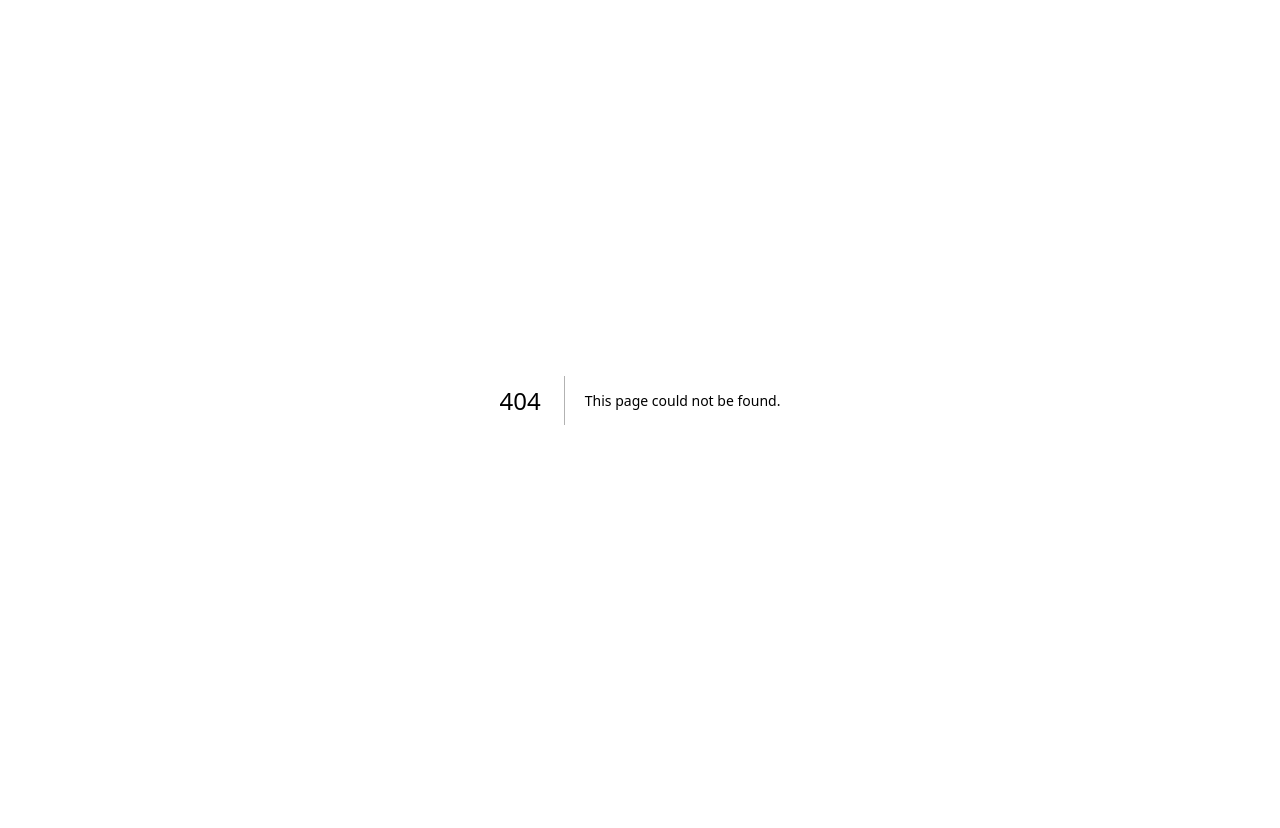
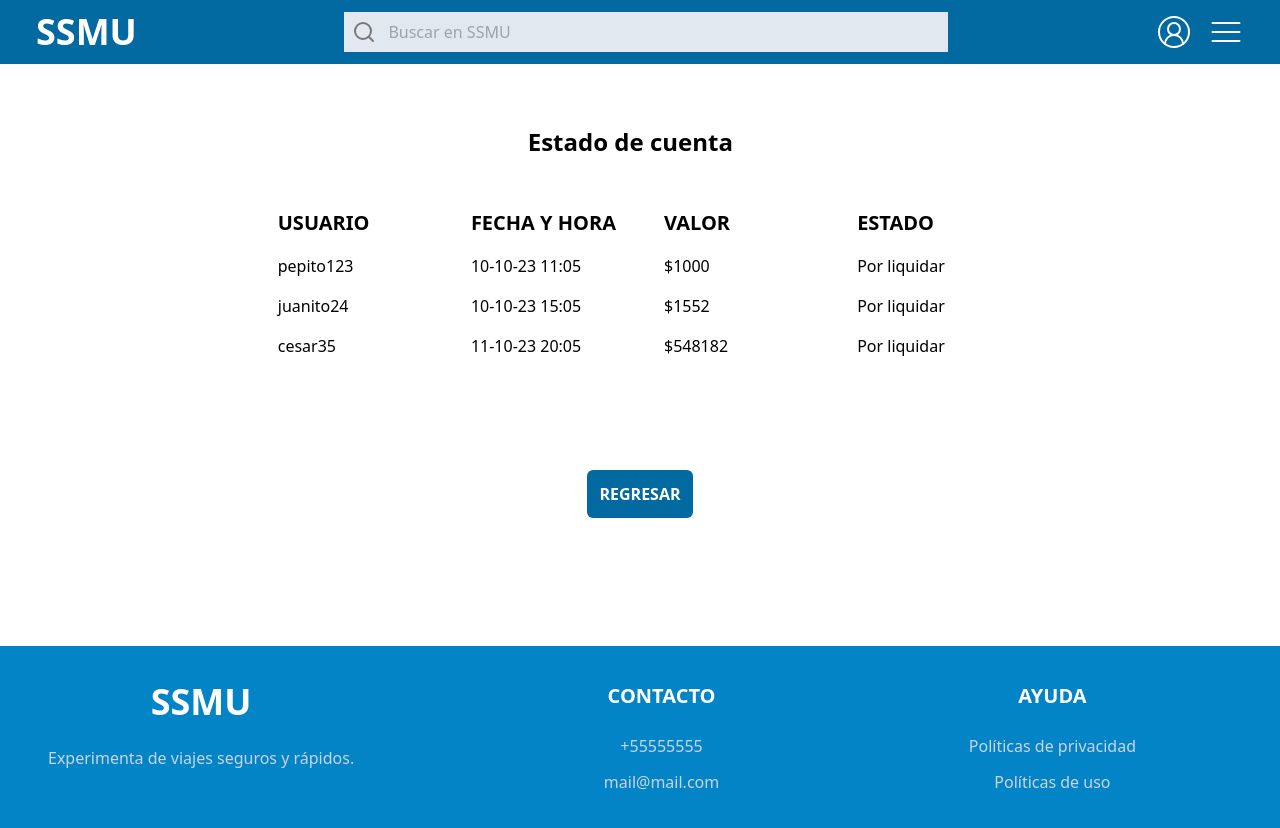
Before and after one commit to CodeF-ctory2023/front, a Next.js app: page /GestionFinanciera/GestionDeCuenta/EstadoDeCuenta in a window 1280 px wide. Before the commit this address had no page. Shown: the top 828 px of the page. Before the commit the page ends 800 px from the top, so only its background shows below. Built offline with nearby package versions, Linux system fonts and the light colour scheme.

Commit message:
creacion rama estado de cuenta

```diff
--- /dev/null
+++ b/pages/GestionFinanciera/GestionDeCuenta/EstadoDeCuenta/index.tsx
@@ -0,0 +1,82 @@
+import { Layout } from '@/components/GestionFinanciera/Layout';
+import { Button } from '@/components/GestionFinanciera/Button';
+
+
+
+import { useRouter } from 'next/router';
+
+
+import ReactDatePicker from 'react-datepicker';
+import 'react-datepicker/dist/react-datepicker.css';
+
+
+
+
+const EstadoDeCuentaPage = () => {
+  const containerStyle = {
+    display: 'flex',
+    justifyContent: 'space-between',
+    alignItems: 'flex-start',
+  };
+  const columnStyle = {
+    display: 'flex',
+    justifyContent: 'space-between',
+    alignItems: 'flex-start',
+  };
+
+
+    const router = useRouter();
+
+    return (
+        <Layout >
+                  <div>
+
+                  <legend className="px-4 py-8" style={{ fontSize: '24px', fontWeight: 'bold', marginLeft: '250px',marginTop: '-100px' }}>Estado de cuenta</legend>
+
+
+
+                  <div className="grid grid-cols-1 md:grid-cols-4 gap-4">
+
+      <div className="p-4">
+        <h2 className="mb-4" style={{ fontSize: '20px', fontWeight: 'bold'}} >USUARIO</h2>
+        <p className="mb-4">pepito123</p>
+        <p className="mb-4">juanito24</p>
+        <p className="mb-4">cesar35</p>
+      </div>
+
+
+      <div className="p-4">
+        <h2 className="mb-4" style={{ fontSize: '20px', fontWeight: 'bold'}} >FECHA Y HORA</h2>
+        <p className="mb-4">10-10-23 11:05</p>
+        <p className="mb-4">10-10-23 15:05</p>
+        <p className="mb-4">11-10-23 20:05</p>
+      </div>
+
+
+      <div className="p-4">
+        <h2 className="mb-4" style={{ fontSize: '20px', fontWeight: 'bold'}} >VALOR</h2>
+        <p className="mb-4">$1000</p>
+        <p className="mb-4">$1552</p>
+        <p className="mb-4">$548182</p>
+      </div>
+
+
+      <div className="p-4">
+        <h2 className="mb-4" style={{ fontSize: '20px', fontWeight: 'bold'}} >ESTADO</h2>
+        <p className="mb-4"> Por liquidar</p>
+        <p className="mb-4">Por liquidar</p>
+        <p className="mb-4">Por liquidar</p>
+      </div>
+    </div>
+    </div>
+    <div className='flex items-center justify-center gap-20' >
+
+            <Button text='REGRESAR' onClick={() => router.back()} />
+          </div>
+        </Layout>
+
+
+        );
+    };
+
+    export default EstadoDeCuentaPage;
--- /dev/null
+++ b/pages/GestionFinanciera/GestionDeCuenta/index.tsx
@@ -0,0 +1,28 @@
+import { Button } from '@/components/GestionFinanciera/Button';
+import { Layout } from '@/components/GestionFinanciera/Layout';
+import { useRouter } from 'next/router';
+
+const GestionDeCuentaPage = () => {
+  const router = useRouter();
+
+  return (
+    <Layout>
+      <div className='flex flex-col items-center justify-center py-0 px-4 gap-10' >
+        <Button
+          text='POLITICAS DE PAGO A LOS SOCIOS'
+          onClick={() => router.push('/GestionFinanciera/GestionDeCuenta/PoliticasDePago')}
+        />
+        <Button
+          text='ESTADO DE CUENTA'
+          onClick={() => router.push('/GestionFinanciera/GestionDeCuenta/EstadoDeCuenta')}
+        />
+        <Button
+          text='REGRESAR'
+          onClick={() => router.push('/GestionFinanciera')}
+        />
+      </div>
+    </Layout>
+  );
+};
+
+export default GestionDeCuentaPage;
```
